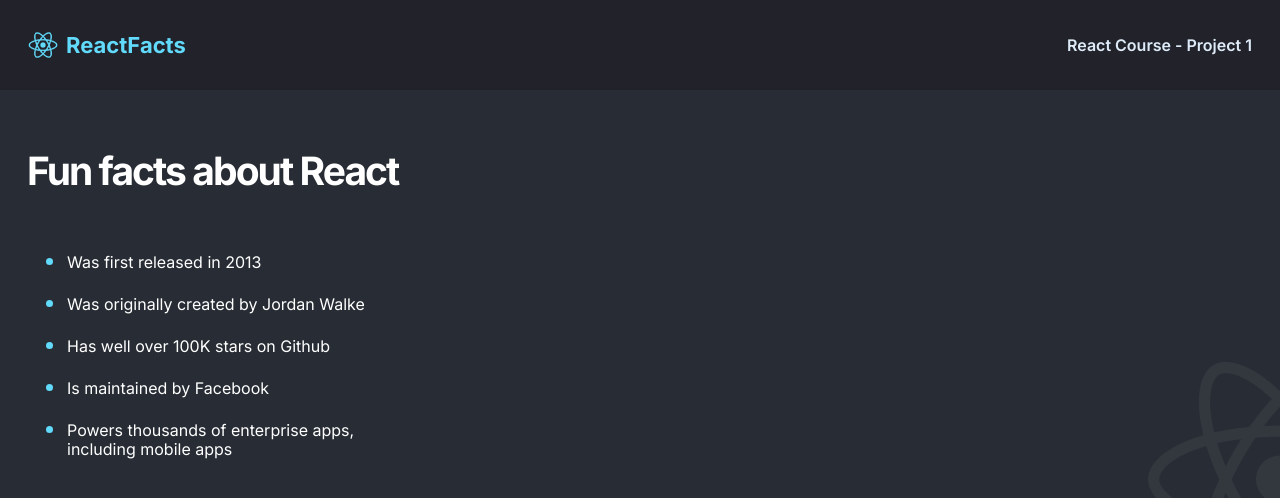
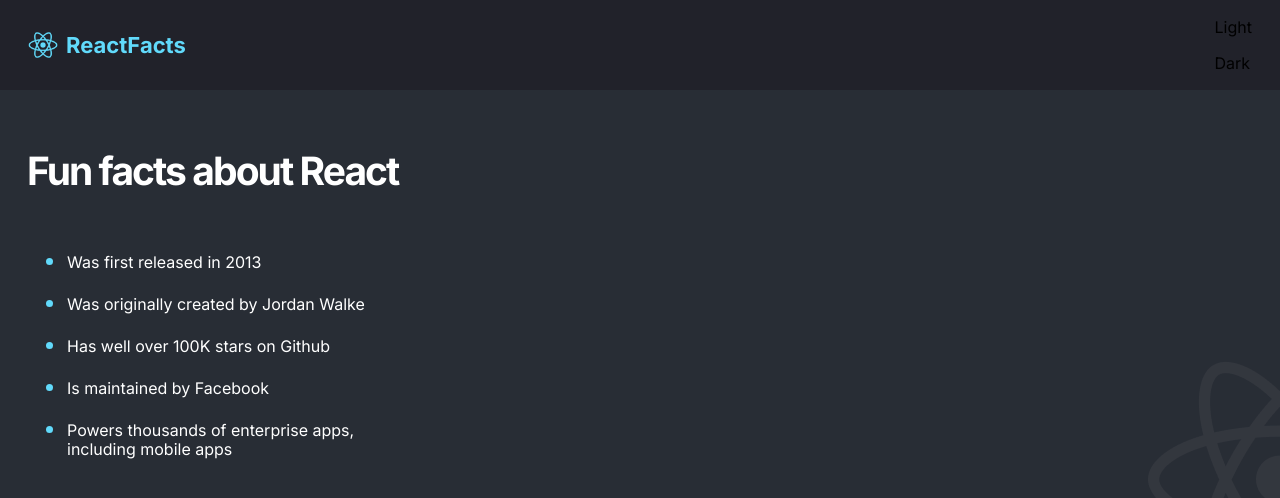
Before and after one commit to jlee1546/my-app, a React (Create React App) app: page / in a window 1280 px wide. Shown: the top 498 px of the page. Built offline with nearby package versions, Linux system fonts and the light colour scheme.

Commit message:
Add structure for darkmode slider button, conditional className to nav element and onClick function to toggler--slider

```diff
--- a/src/components/Navbar.js
+++ b/src/components/Navbar.js
@@ -1,8 +1,9 @@
 import React from "react";
 
-function Navbar() {
+function Navbar(props) {
+  console.log(props.darkMode);
   return (
-    <nav>
+    <nav className={props.darkMode ? "dark" : ""}>
       <img
         id="react-icon"
         src="../logo192.png"
@@ -10,7 +11,13 @@
         className="nav--icon"
       />
       <h3 className="nav--logo_text">ReactFacts</h3>
-      <h4 className="nav--title">React Course - Project 1</h4>
+      <div className="toggler">
+        <p className="toggler--light">Light</p>
+        <div className="toggler--slider" onClick={props.toggleDarkMode}>
+          <div className="toggler--slider--circle"></div>
+        </div>
+        <p className="toggler--dark">Dark</p>
+      </div>
     </nav>
   );
 }
```
